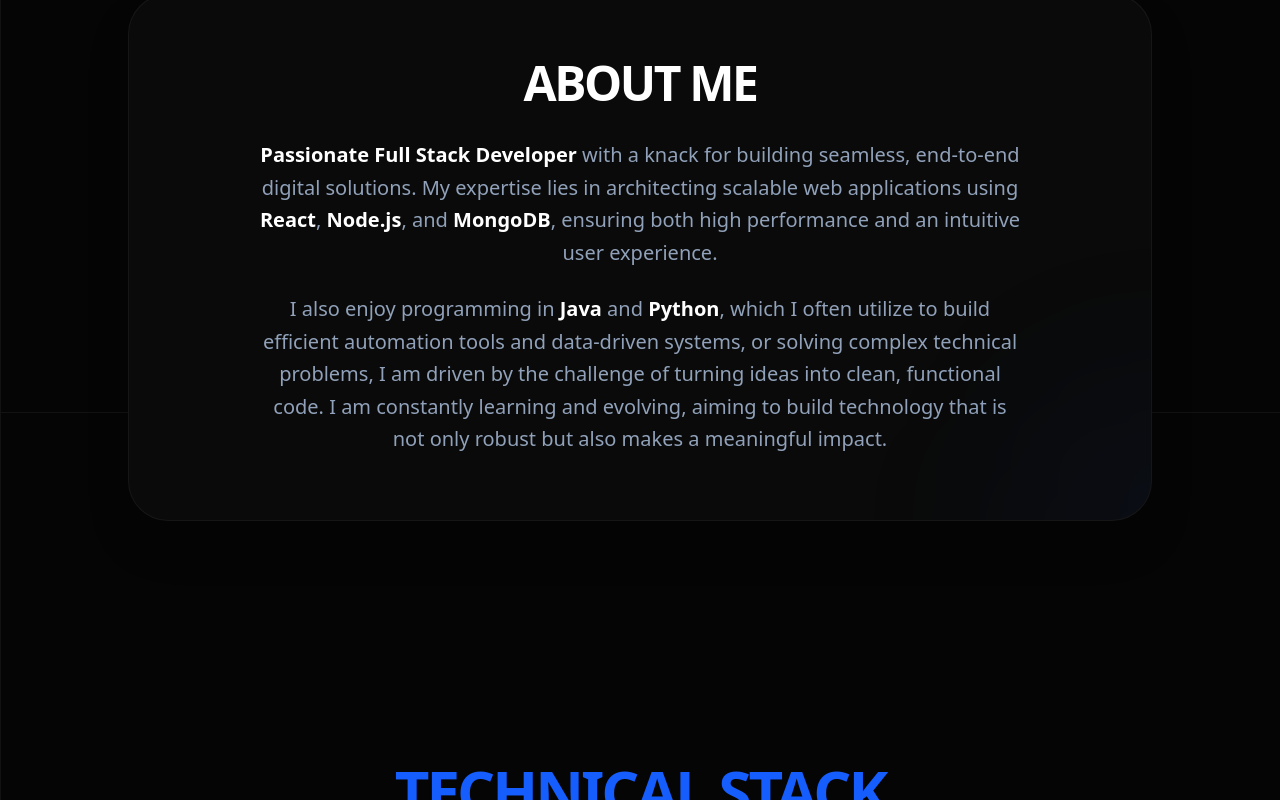
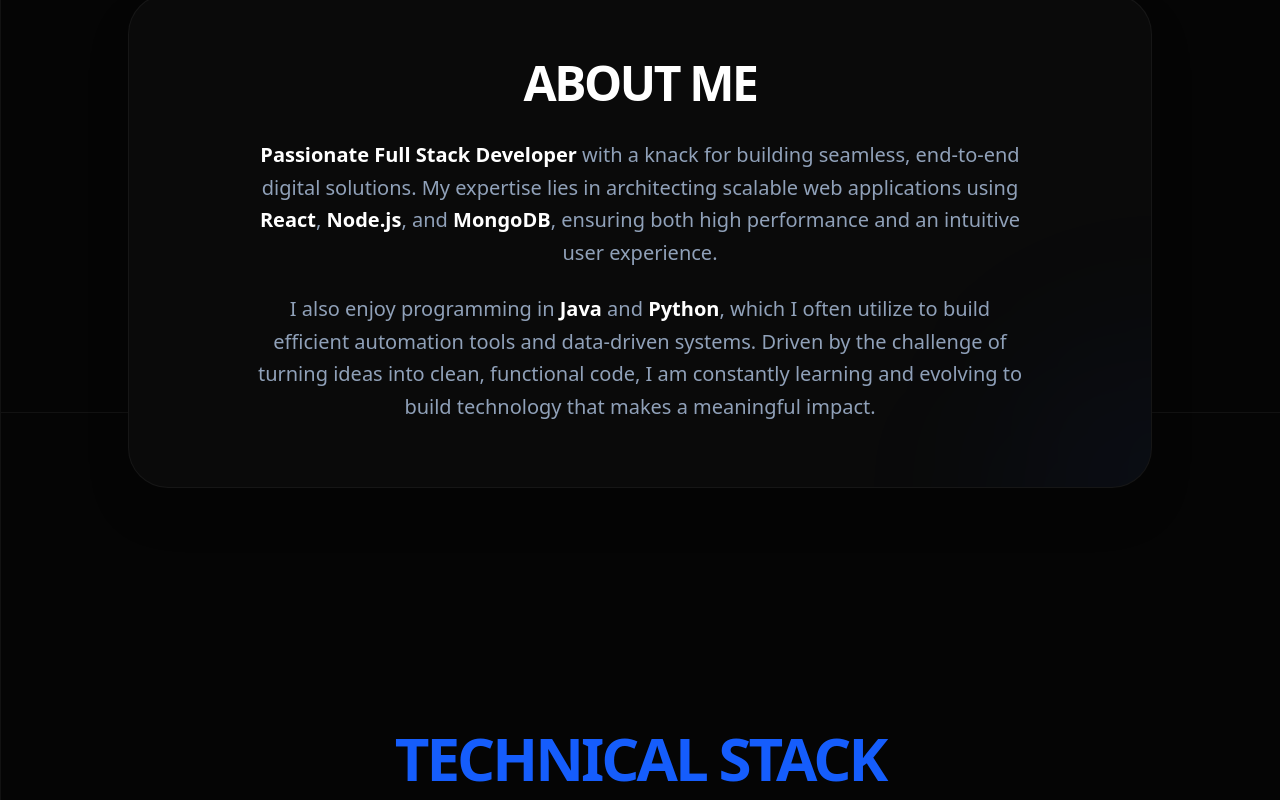
Before and after one commit to sharonTkuriyakose/Sharon-Portfolio, a React (Vite) app: page / in a window 1280 px wide. Shown: the part 1188-1988 px from the top of the page. Built offline with nearby package versions, Linux system fonts and the light colour scheme.

Commit message:
Fix: Renamed profile image to profile.jpg and moved to public folder

```diff
--- a/src/pages/Home.jsx
+++ b/src/pages/Home.jsx
@@ -1,4 +1,6 @@
 import { motion } from 'framer-motion';
+/* 1. IMPORT METHOD: This ensures Vite correctly maps the image path during hosting */
+import profileImg from '../assets/profile.jpeg';
 
 const skillIcons = [
   { name: "Java", src: "https://cdn.jsdelivr.net/gh/devicons/devicon/icons/java/java-original.svg" },
@@ -26,7 +28,8 @@
             className="w-40 h-40 sm:w-56 sm:h-56 lg:w-64 lg:h-64 rounded-full border-[5px] border-blue-600/50 overflow-hidden mb-6 shadow-[0_0_40px_rgba(37,99,235,0.15)]"
           >
             <img
-              src="/profile.jpeg"
+              /* 2. DYNAMIC SRC: Uses the imported variable instead of a string path */
+              src={profileImg}
               alt="Sharon T Kuriyakose"
               className="w-full h-full object-cover object-top scale-110"
             />
@@ -83,7 +86,7 @@
         </div>
       </div>
 
-      {/* 3. ABOUT ME SECTION - LANGUAGES IN WHITE */}
+      {/* 3. ABOUT ME SECTION */}
       <section id="about" className="py-20 md:py-28 px-6 flex items-center justify-center">
         <motion.div
           initial={{ opacity: 0, y: 40 }}
@@ -108,10 +111,8 @@
 
             <p>
               I also enjoy programming in <span className="text-white font-bold">Java</span> and <span className="text-white font-bold">Python</span>,
-              which I often utilize to build efficient automation tools and data-driven systems,
-             or solving
-              complex technical problems, I am driven by the challenge of turning ideas into clean, functional code.
-              I am constantly learning and evolving, aiming to build technology that is not only robust but also makes a meaningful impact.
+              which I often utilize to build efficient automation tools and data-driven systems. Driven by the challenge of
+              turning ideas into clean, functional code, I am constantly learning and evolving to build technology that makes a meaningful impact.
             </p>
           </div>
         </motion.div>
```
Also changed, not shown: src/assets/profile.jpeg (renamed from profile.jpeg).
